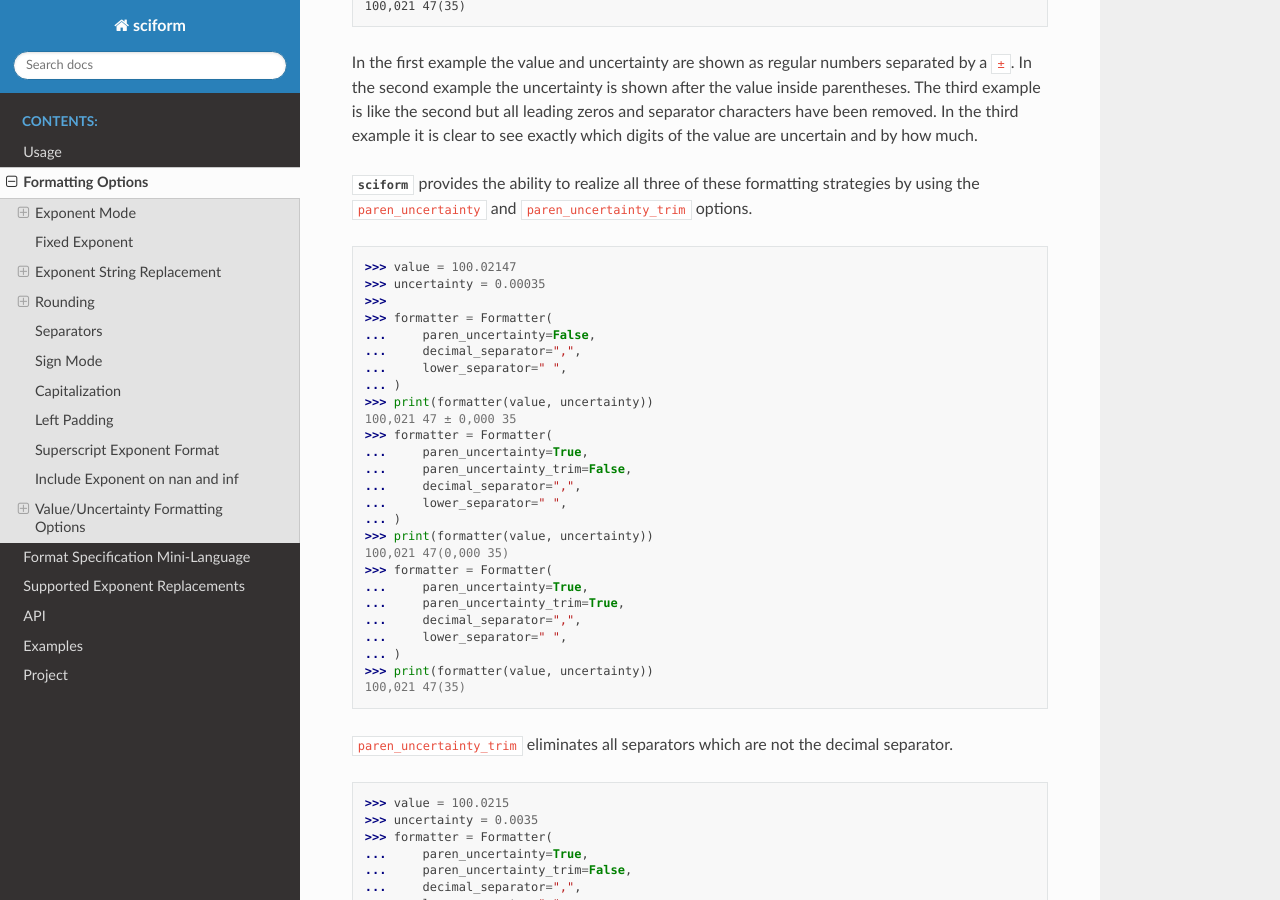
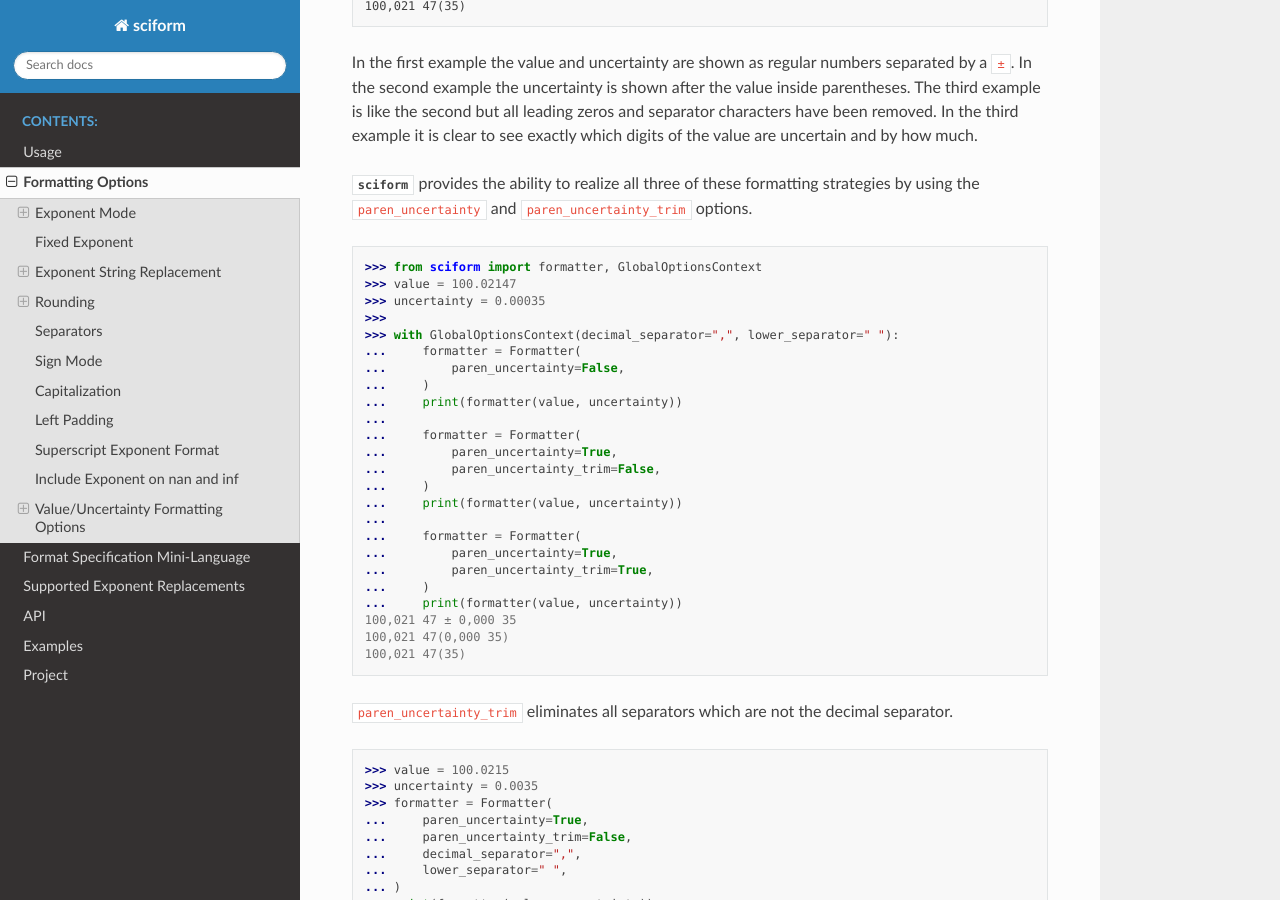
Before and after one commit to jagerber48/sciform, a Sphinx documentation site: the page built from docs/source/options.rst, in a window 1280 px wide and 900 px high, scrolled down 11980 px. Built offline with Sphinx 7.4.7 and the Read the Docs theme 2.0.0, drawn with Linux system fonts in a browser that asks for light colours.

Commit message:
use GlobalOptionsContext for doctest

```diff
--- a/docs/source/options.rst
+++ b/docs/source/options.rst
@@ -706,31 +706,29 @@ value are uncertain and by how much.
 formatting strategies by using the ``paren_uncertainty`` and
 ``paren_uncertainty_trim`` options.
 
+>>> from sciform import formatter, GlobalOptionsContext
 >>> value = 100.02147
 >>> uncertainty = 0.00035
 >>>
->>> formatter = Formatter(
-...     paren_uncertainty=False,
-...     decimal_separator=",",
-...     lower_separator=" ",
-... )
->>> print(formatter(value, uncertainty))
+>>> with GlobalOptionsContext(decimal_separator=",", lower_separator=" "):
+...     formatter = Formatter(
+...         paren_uncertainty=False,
+...     )
+...     print(formatter(value, uncertainty))
+...
+...     formatter = Formatter(
+...         paren_uncertainty=True,
+...         paren_uncertainty_trim=False,
+...     )
+...     print(formatter(value, uncertainty))
+...
+...     formatter = Formatter(
+...         paren_uncertainty=True,
+...         paren_uncertainty_trim=True,
+...     )
+...     print(formatter(value, uncertainty))
 100,021 47 ± 0,000 35
->>> formatter = Formatter(
-...     paren_uncertainty=True,
-...     paren_uncertainty_trim=False,
-...     decimal_separator=",",
-...     lower_separator=" ",
-... )
->>> print(formatter(value, uncertainty))
 100,021 47(0,000 35)
->>> formatter = Formatter(
-...     paren_uncertainty=True,
-...     paren_uncertainty_trim=True,
-...     decimal_separator=",",
-...     lower_separator=" ",
-... )
->>> print(formatter(value, uncertainty))
 100,021 47(35)
 
 ``paren_uncertainty_trim`` eliminates all separators which are not the
```
